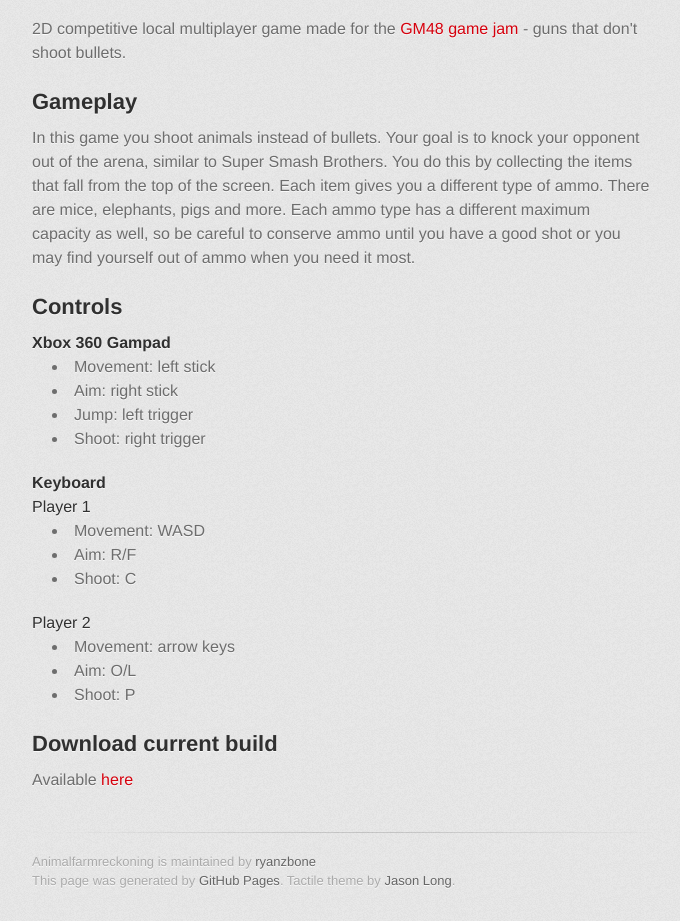
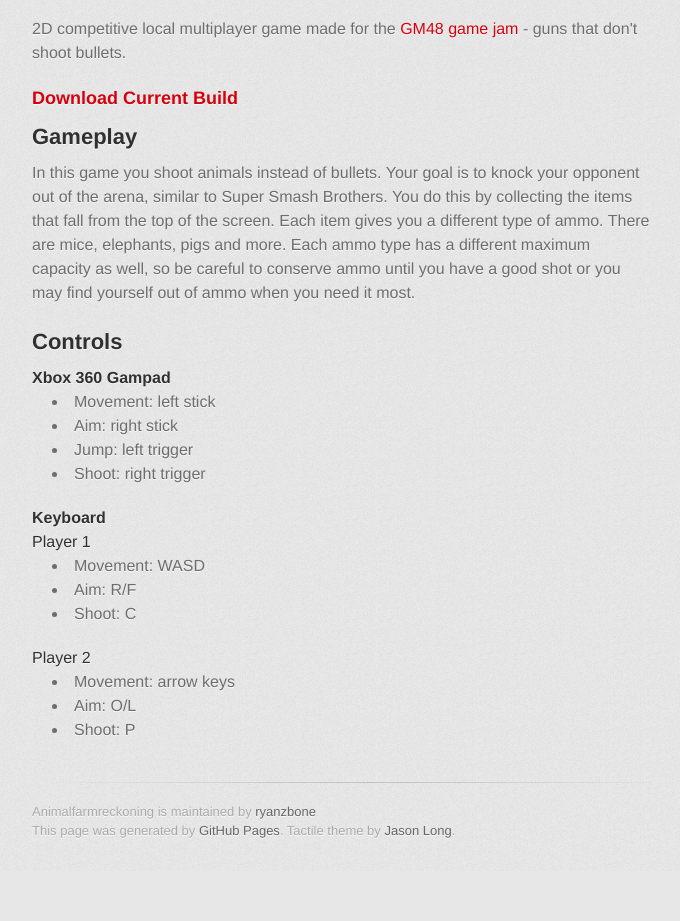
Before and after one commit to ryanzbone/AnimalFarmReckoning, a plain HTML site: page index.html in a window 1280 px wide. Shown: the part 581-1502 px from the top of the page, without its empty margins (298-978 px from the left). After the commit the page ends 1452 px from the top, so only its background shows below. Drawn offline with Linux system fonts and the light colour scheme; a web font is replaced by a local one.

Commit message:
Create gh-pages branch via GitHub

```diff
--- a/index.html
+++ b/index.html
@@ -35,6 +35,10 @@
 
 <p>2D competitive local multiplayer game made for the <a href="http://www.gm48.net">GM48 game jam</a> - guns that don't shoot bullets.</p>
 
+<h3>
+<a name="download-current-build" class="anchor" href="#download-current-build"><span class="octicon octicon-link"></span></a><a href="http://sandbox.yoyogames.com/games/226740-animal-farm-reckoning/send_download?code=e703a67bd4a827ff5cad8cd66d449282bbdf0609">Download Current Build</a>
+</h3>
+
 <h2>
 <a name="gameplay" class="anchor" href="#gameplay"><span class="octicon octicon-link"></span></a>Gameplay</h2>
 
@@ -68,10 +72,7 @@
 <li>Movement: arrow keys</li>
 <li>Aim: O/L</li>
 <li>Shoot: P</li>
-</ul><h2>
-<a name="download-current-build" class="anchor" href="#download-current-build"><span class="octicon octicon-link"></span></a>Download current build</h2>
-
-<p>Available <a href="http://sandbox.yoyogames.com/games/226740-animal-farm-reckoning">here</a></p>
+</ul>
         </section>
 
         <footer>
--- a/params.json
+++ b/params.json
@@ -1 +1 @@
-{"name":"Animalfarmreckoning","tagline":"Local competitive multiplayer","body":"![Nice animals](http://i.imgur.com/Z24XnhI.png)\r\n\r\n2D competitive local multiplayer game made for the [GM48 game jam](http://www.gm48.net) - guns that don't shoot bullets.\r\n\r\n##Gameplay\r\n\r\nIn this game you shoot animals instead of bullets. Your goal is to knock your opponent out of the arena, similar to Super Smash Brothers. You do this by collecting the items that fall from the top of the screen. Each item gives you a different type of ammo. There are mice, elephants, pigs and more. Each ammo type has a different maximum capacity as well, so be careful to conserve ammo until you have a good shot or you may find yourself out of ammo when you need it most.\r\n\r\n##Controls\r\n\r\n####Xbox 360 Gampad\r\n- Movement: left stick\r\n- Aim: right stick\r\n- Jump: left trigger\r\n- Shoot: right trigger\r\n\r\n####Keyboard\r\n#####Player 1\r\n- Movement: WASD\r\n- Aim: R/F\r\n- Shoot: C\r\n\r\n#####Player 2\r\n- Movement: arrow keys\r\n- Aim: O/L\r\n- Shoot: P\r\n\r\n##Download current build\r\nAvailable [here](http://sandbox.yoyogames.com/games/226740-animal-farm-reckoning)\r\n","google":"","note":"Don't delete this file! It's used internally to help with page regeneration."}
+{"name":"Animalfarmreckoning","tagline":"Local competitive multiplayer","body":"![Nice animals](http://i.imgur.com/Z24XnhI.png)\r\n\r\n2D competitive local multiplayer game made for the [GM48 game jam](http://www.gm48.net) - guns that don't shoot bullets.\r\n\r\n###[Download Current Build](http://sandbox.yoyogames.com/games/226740-animal-farm-reckoning/send_download?code=e703a67bd4a827ff5cad8cd66d449282bbdf0609)\r\n\r\n##Gameplay\r\n\r\nIn this game you shoot animals instead of bullets. Your goal is to knock your opponent out of the arena, similar to Super Smash Brothers. You do this by collecting the items that fall from the top of the screen. Each item gives you a different type of ammo. There are mice, elephants, pigs and more. Each ammo type has a different maximum capacity as well, so be careful to conserve ammo until you have a good shot or you may find yourself out of ammo when you need it most.\r\n\r\n##Controls\r\n\r\n####Xbox 360 Gampad\r\n- Movement: left stick\r\n- Aim: right stick\r\n- Jump: left trigger\r\n- Shoot: right trigger\r\n\r\n####Keyboard\r\n#####Player 1\r\n- Movement: WASD\r\n- Aim: R/F\r\n- Shoot: C\r\n\r\n#####Player 2\r\n- Movement: arrow keys\r\n- Aim: O/L\r\n- Shoot: P","google":"","note":"Don't delete this file! It's used internally to help with page regeneration."}
```
